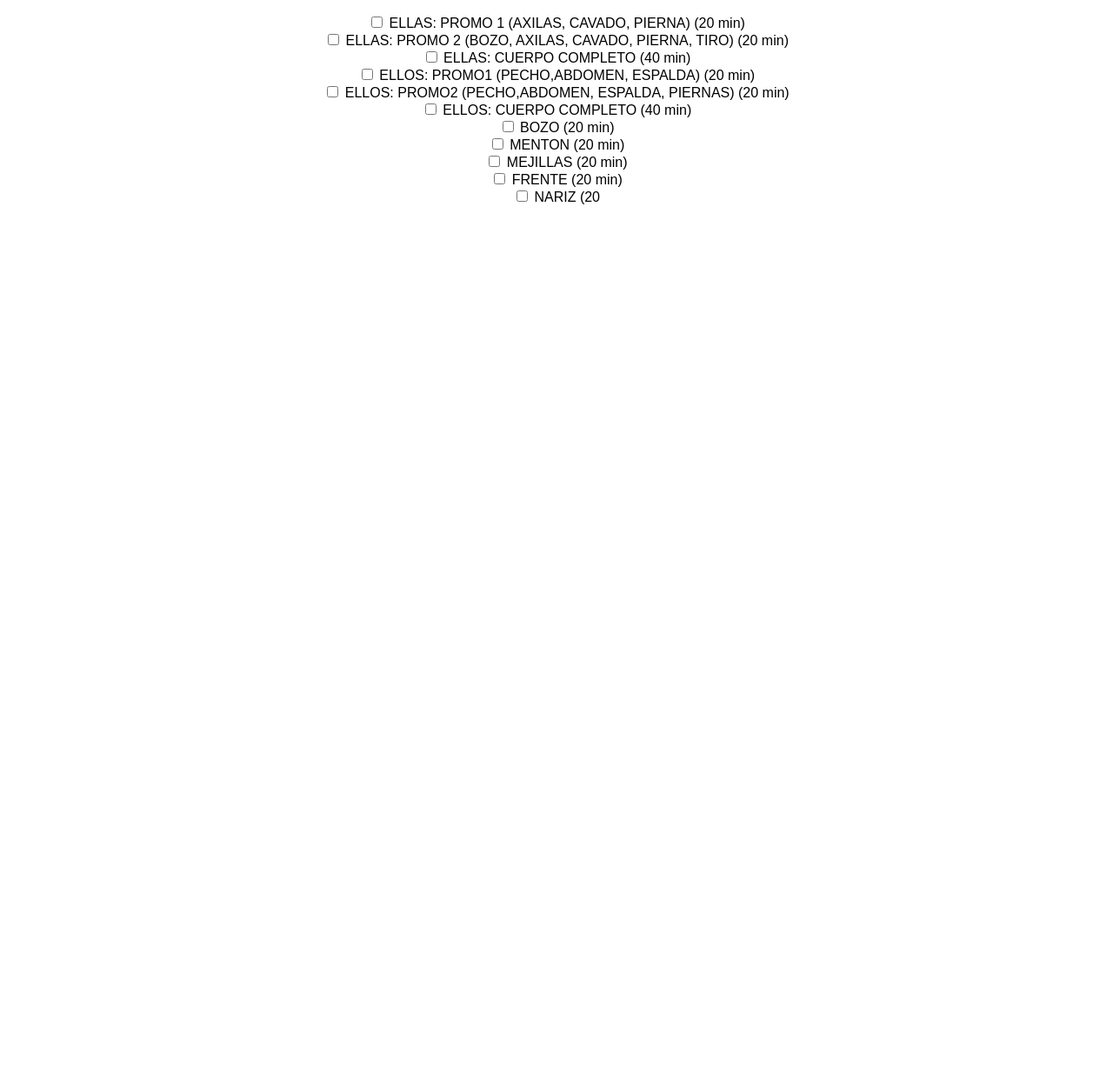
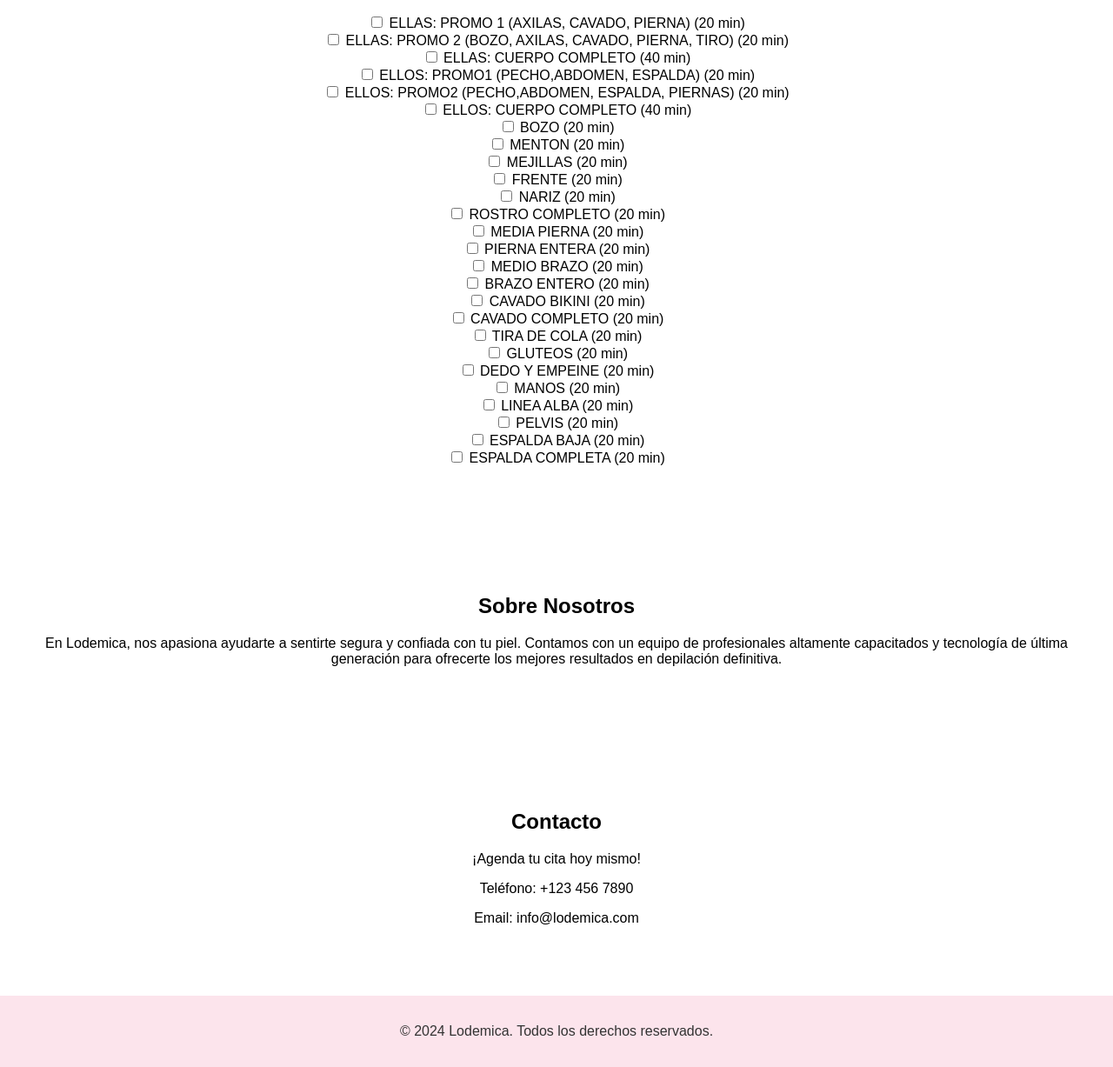
Before and after one commit to passa12/lodemica, a website: page index.html in a window 1280 px wide. Shown: the part 766-1993 px from the top of the page at 87% size. Before the commit the page ends 1066 px from the top, so only its background shows below. Drawn offline with Linux system fonts and the light colour scheme.

Commit message:
Update index.html

```diff
--- a/index.html
+++ b/index.html
@@ -41,4 +41,42 @@
             <label><input type="checkbox" name="service" value="20"> MENTON (20 min)</label><br>
             <label><input type="checkbox" name="service" value="20"> MEJILLAS (20 min)</label><br>
             <label><input type="checkbox" name="service" value="20"> FRENTE (20 min)</label><br>
-            <label><input type="checkbox" name="service" value="20"> NARIZ (20
+            <label><input type="checkbox" name="service" value="20"> NARIZ (20 min)</label><br>
+            <label><input type="checkbox" name="service" value="20"> ROSTRO COMPLETO (20 min)</label><br>
+            <label><input type="checkbox" name="service" value="20"> MEDIA PIERNA (20 min)</label><br>
+            <label><input type="checkbox" name="service" value="20"> PIERNA ENTERA (20 min)</label><br>
+            <label><input type="checkbox" name="service" value="20"> MEDIO BRAZO (20 min)</label><br>
+            <label><input type="checkbox" name="service" value="20"> BRAZO ENTERO (20 min)</label><br>
+            <label><input type="checkbox" name="service" value="20"> CAVADO BIKINI (20 min)</label><br>
+            <label><input type="checkbox" name="service" value="20"> CAVADO COMPLETO (20 min)</label><br>
+            <label><input type="checkbox" name="service" value="20"> TIRA DE COLA (20 min)</label><br>
+            <label><input type="checkbox" name="service" value="20"> GLUTEOS (20 min)</label><br>
+            <label><input type="checkbox" name="service" value="20"> DEDO Y EMPEINE (20 min)</label><br>
+            <label><input type="checkbox" name="service" value="20"> MANOS (20 min)</label><br>
+            <label><input type="checkbox" name="service" value="20"> LINEA ALBA (20 min)</label><br>
+            <label><input type="checkbox" name="service" value="20"> PELVIS (20 min)</label><br>
+            <label><input type="checkbox" name="service" value="20"> ESPALDA BAJA (20 min)</label><br>
+            <label><input type="checkbox" name="service" value="20"> ESPALDA COMPLETA (20 min)</label><br>
+            <div id="duration-display"></div>
+        </form>
+    </section>
+
+    <section id="sobre-nosotros" class="section">
+        <h2>Sobre Nosotros</h2>
+        <p>En Lodemica, nos apasiona ayudarte a sentirte segura y confiada con tu piel. Contamos con un equipo de profesionales altamente capacitados y tecnología de última generación para ofrecerte los mejores resultados en depilación definitiva.</p>
+    </section>
+
+    <section id="contacto" class="section">
+        <h2>Contacto</h2>
+        <p>¡Agenda tu cita hoy mismo!</p>
+        <p>Teléfono: +123 456 7890</p>
+        <p>Email: info@lodemica.com</p>
+    </section>
+
+    <footer>
+        <p>&copy; 2024 Lodemica. Todos los derechos reservados.</p>
+    </footer>
+
+    <script src="script.js"></script>
+</body>
+</html>
```
